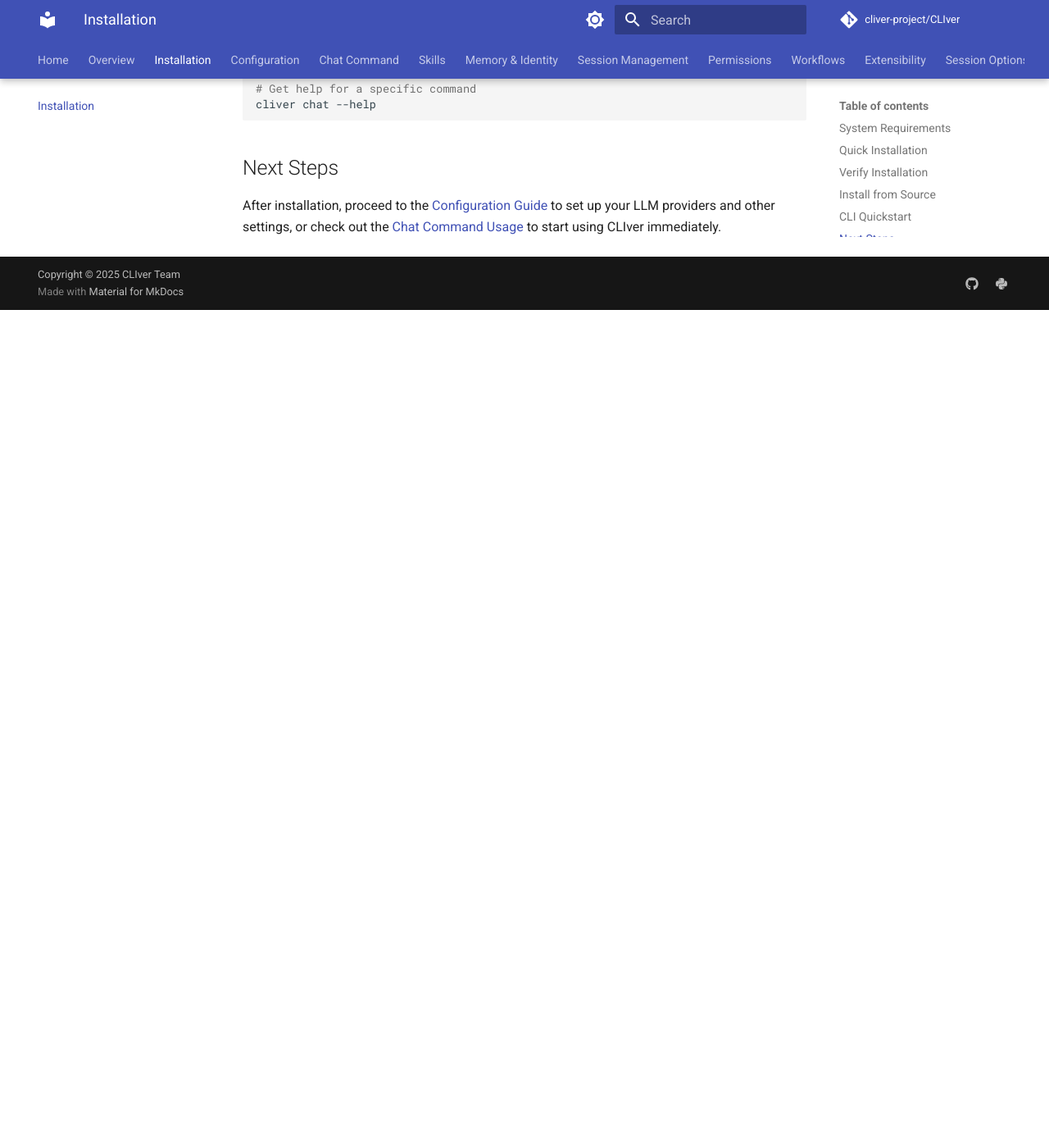
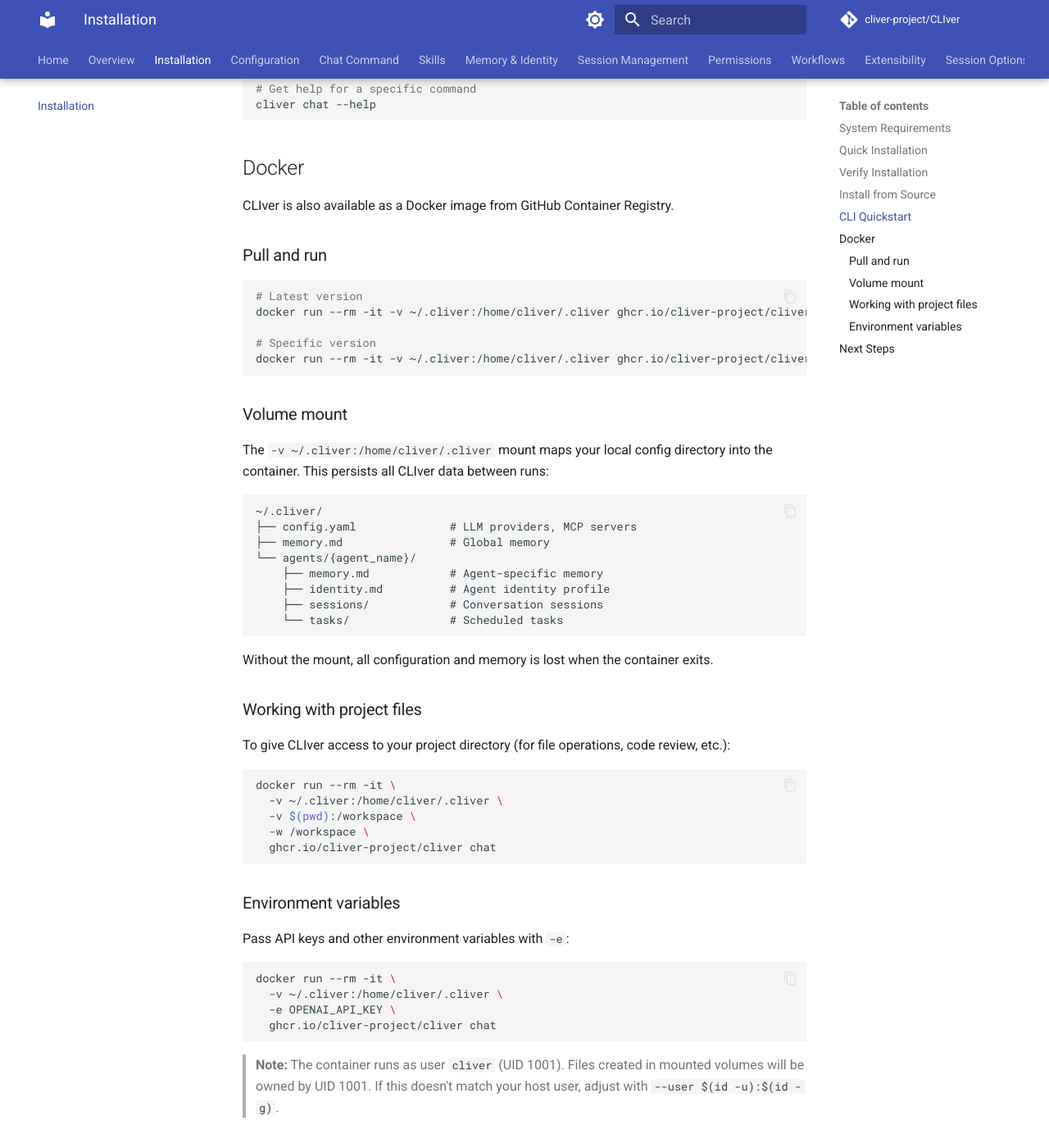
Before and after one commit to cliver-project/CLIver, an MkDocs documentation site: the page built from docs/installation.md, in a window 1280 px wide and 1400 px high, scrolled down 1366 px. Shown: the whole window at 82% size. Built offline with MkDocs 1.6.1 and Material for MkDocs 9.7.7, drawn with Linux system fonts in a browser that asks for light colours; comment, search, counter and statistics services are not loaded; before the commit the page ends 1744 px from its top, so only the background shows below that.

Commit message:
feat: add Docker image build and distribution support
Add Dockerfile, .dockerignore, and GitHub Actions workflow job to build
and publish container images to ghcr.io on release. Update README and
installation docs with Docker usage instructions.

````diff
--- a/docs/installation.md
+++ b/docs/installation.md
@@ -65,6 +65,62 @@
 cliver chat --help
 ```
 
+## Docker
+
+CLIver is also available as a Docker image from GitHub Container Registry.
+
+### Pull and run
+
+```bash
+# Latest version
+docker run --rm -it -v ~/.cliver:/home/cliver/.cliver ghcr.io/cliver-project/cliver chat
+
+# Specific version
+docker run --rm -it -v ~/.cliver:/home/cliver/.cliver ghcr.io/cliver-project/cliver:0.0.3 chat
+```
+
+### Volume mount
+
+The `-v ~/.cliver:/home/cliver/.cliver` mount maps your local config directory into the container. This persists all CLIver data between runs:
+
+```
+~/.cliver/
+├── config.yaml              # LLM providers, MCP servers
+├── memory.md                # Global memory
+└── agents/{agent_name}/
+    ├── memory.md            # Agent-specific memory
+    ├── identity.md          # Agent identity profile
+    ├── sessions/            # Conversation sessions
+    └── tasks/               # Scheduled tasks
+```
+
+Without the mount, all configuration and memory is lost when the container exits.
+
+### Working with project files
+
+To give CLIver access to your project directory (for file operations, code review, etc.):
+
+```bash
+docker run --rm -it \
+  -v ~/.cliver:/home/cliver/.cliver \
+  -v $(pwd):/workspace \
+  -w /workspace \
+  ghcr.io/cliver-project/cliver chat
+```
+
+### Environment variables
+
+Pass API keys and other environment variables with `-e`:
+
+```bash
+docker run --rm -it \
+  -v ~/.cliver:/home/cliver/.cliver \
+  -e OPENAI_API_KEY \
+  ghcr.io/cliver-project/cliver chat
+```
+
+> **Note:** The container runs as user `cliver` (UID 1001). Files created in mounted volumes will be owned by UID 1001. If this doesn't match your host user, adjust with `--user $(id -u):$(id -g)`.
+
 ## Next Steps
 
 After installation, proceed to the [Configuration Guide](configuration.md) to set up your LLM providers and other settings, or check out the [Chat Command Usage](chat.md) to start using CLIver immediately.
````
Also changed, not shown: README.md (+4 -3 lines), 3 other files.
